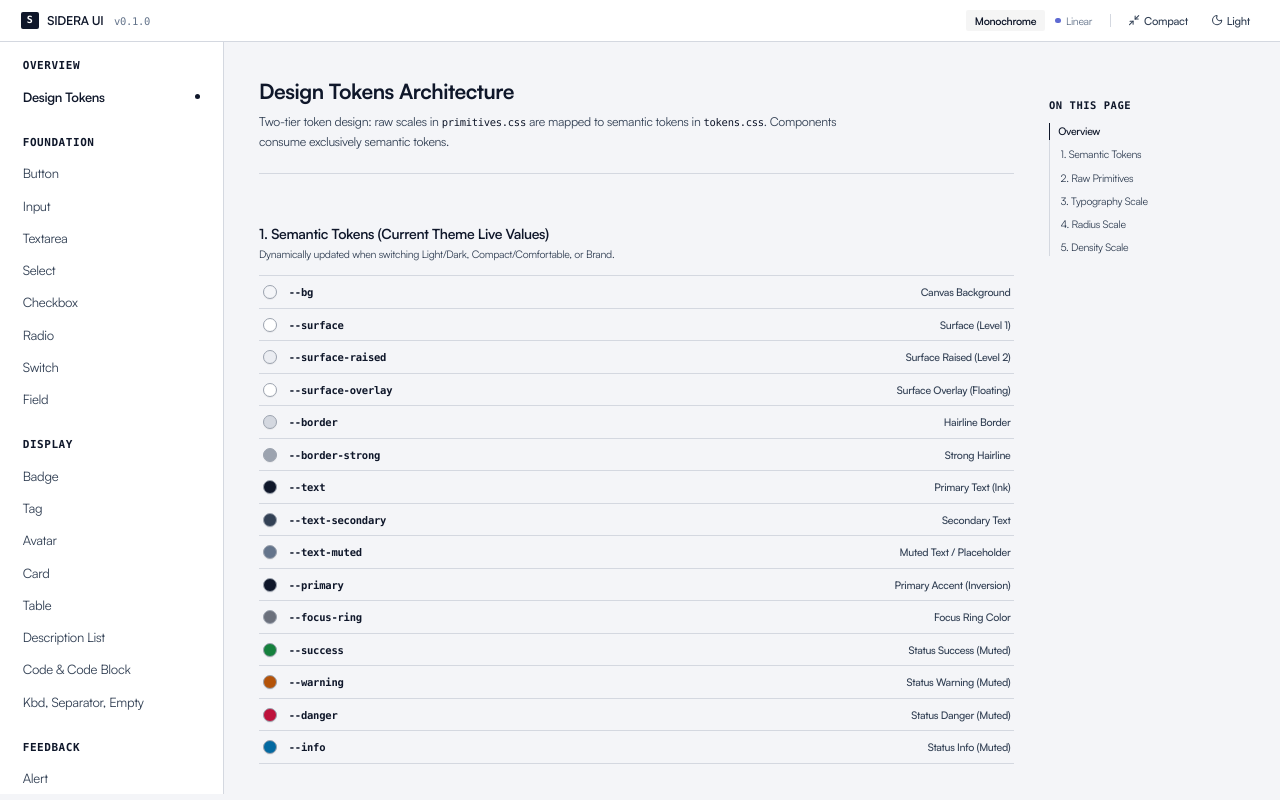
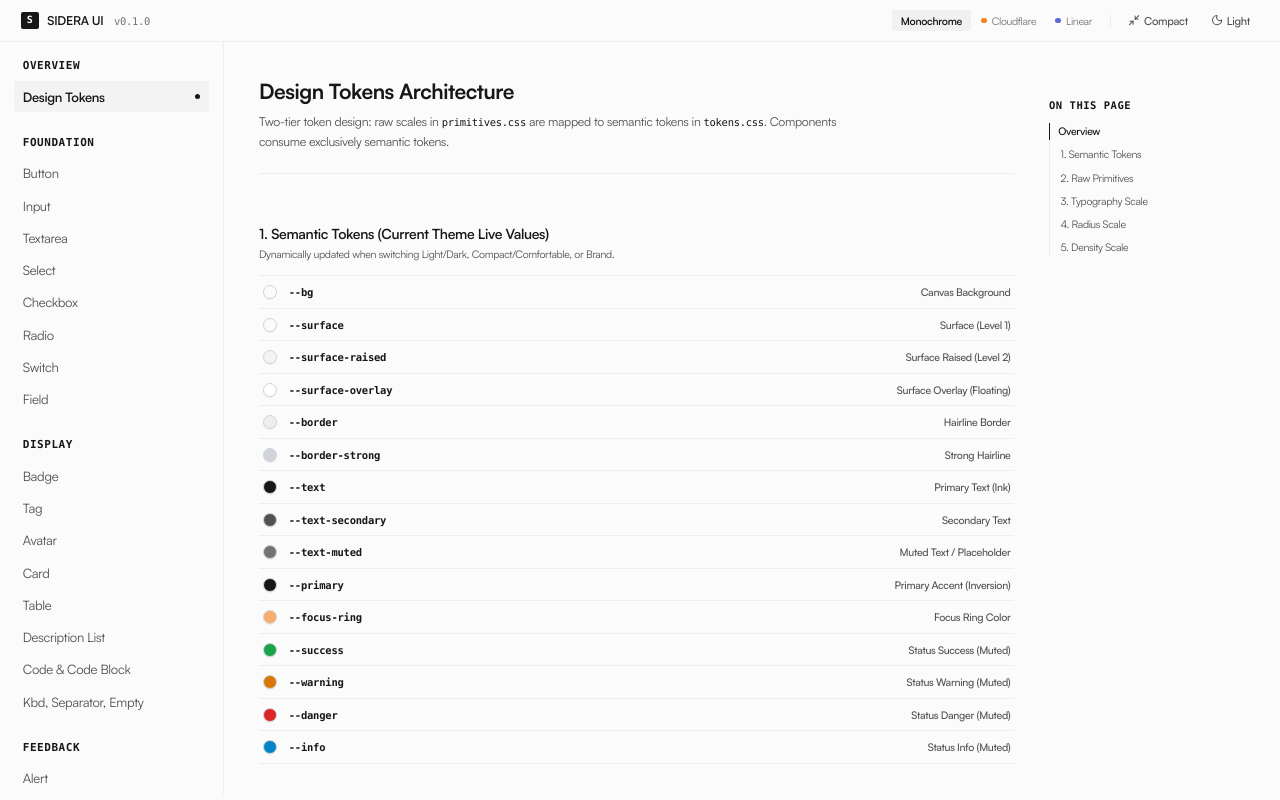
Before and after one commit to ryandaaa/sidera-ui, a React (Vite) app: page / in a window 1280 px wide. Shown: the top 800 px of the page. Built offline with nearby package versions, Linux system fonts and the light colour scheme.

Commit message:
feat(tokens): adopt exact Cloudflare dashboard color palette and seamless card/sidebar backgrounds

```diff
--- a/src/App.tsx
+++ b/src/App.tsx
@@ -48,8 +48,8 @@ export default function App() {
   })
 
   // 3. Brand State (Default: default monochrome)
-  const [brand, setBrand] = React.useState<'default' | 'linear'>(() => {
-    return (localStorage.getItem('sidera-brand') as 'default' | 'linear') || 'default'
+  const [brand, setBrand] = React.useState<'default' | 'cloudflare' | 'linear'>(() => {
+    return (localStorage.getItem('sidera-brand') as 'default' | 'cloudflare' | 'linear') || 'default'
   })
 
   // 4. Hash Routing State
--- a/src/components/ui/CommandSearch/CommandSearch.tsx
+++ b/src/components/ui/CommandSearch/CommandSearch.tsx
@@ -61,7 +61,7 @@ export const CommandSearch = React.forwardRef<HTMLInputElement, CommandSearchPro
           disabled={disabled}
           placeholder={placeholder}
           className={cn(
-            'flex w-full select-text text-xs text-[var(--text)] bg-[var(--surface)]',
+            'flex w-full select-text text-xs text-[var(--text)] bg-[var(--surface-raised)]',
             'rounded-[var(--radius-sm)] border border-[var(--border-strong)] pl-8 pr-16',
             'placeholder:text-[var(--text-muted)] transition-colors duration-100',
             'hover:border-[var(--text-secondary)]',
--- a/src/components/ui/Input/Input.tsx
+++ b/src/components/ui/Input/Input.tsx
@@ -4,7 +4,7 @@ import { cn } from '@/lib/cn'
 
 export const inputVariants = cva(
   [
-    'flex w-full select-text text-xs text-[var(--text)] bg-[var(--surface)]',
+    'flex w-full select-text text-xs text-[var(--text)] bg-[var(--surface-raised)]',
     'rounded-[var(--radius-sm)] border border-[var(--border-strong)]',
     'placeholder:text-[var(--text-muted)]',
     'transition-colors duration-100',
--- a/src/components/ui/Select/Select.tsx
+++ b/src/components/ui/Select/Select.tsx
@@ -10,7 +10,7 @@ export const SelectValue = SelectPrimitive.Value
 
 export const selectTriggerVariants = cva(
   [
-    'flex w-full items-center justify-between select-none text-xs text-[var(--text)] bg-[var(--surface)]',
+    'flex w-full items-center justify-between select-none text-xs text-[var(--text)] bg-[var(--surface-raised)]',
     'rounded-[var(--radius-sm)] border border-[var(--border-strong)]',
     'placeholder:text-[var(--text-muted)]',
     'transition-colors duration-100',
--- a/src/components/ui/Textarea/Textarea.tsx
+++ b/src/components/ui/Textarea/Textarea.tsx
@@ -4,7 +4,7 @@ import { cn } from '@/lib/cn'
 
 export const textareaVariants = cva(
   [
-    'flex w-full select-text text-xs text-[var(--text)] bg-[var(--surface)]',
+    'flex w-full select-text text-xs text-[var(--text)] bg-[var(--surface-raised)]',
     'rounded-[var(--radius-sm)] border border-[var(--border-strong)]',
     'placeholder:text-[var(--text-muted)]',
     'transition-colors duration-100',
--- a/src/showcase/Sidebar.tsx
+++ b/src/showcase/Sidebar.tsx
@@ -113,7 +113,7 @@ export function Sidebar({ currentRoute, onRouteChange }: SidebarProps) {
                     onClick={() => onRouteChange(item.id)}
                     className={`flex items-center justify-between px-2.5 py-1.5 rounded-[var(--radius-xs)] text-left text-[13px] transition-colors ${
                       isActive
-                        ? 'bg-[var(--surface-overlay)] text-[var(--text)] font-semibold'
+                        ? 'bg-[var(--surface-raised)] text-[var(--text)] font-semibold'
                         : 'text-[var(--text-secondary)] hover:text-[var(--text)] hover:bg-[var(--surface-hover)]'
                     }`}
                   >
--- a/src/showcase/TopBar.tsx
+++ b/src/showcase/TopBar.tsx
@@ -6,8 +6,8 @@ export interface TopBarProps {
   onThemeChange: (theme: 'dark' | 'light') => void
   density: 'compact' | 'comfortable'
   onDensityChange: (density: 'compact' | 'comfortable') => void
-  brand: 'default' | 'linear'
-  onBrandChange: (brand: 'default' | 'linear') => void
+  brand: 'default' | 'cloudflare' | 'linear'
+  onBrandChange: (brand: 'default' | 'cloudflare' | 'linear') => void
 }
 
 export function TopBar({
@@ -48,6 +48,22 @@ export function TopBar({
             }`}
           >
             Monochrome
+          </button>
+          <button
+            type="button"
+            onClick={() => onBrandChange('cloudflare')}
+            className={`px-2.5 py-1 rounded-[var(--radius-xs)] text-xs transition-colors flex items-center gap-1.5 ${
+              brand === 'cloudflare'
+                ? 'text-[var(--text)] font-semibold bg-[var(--surface-hover)]'
+                : 'text-[var(--text-muted)] hover:text-[var(--text)]'
+            }`}
+          >
+            <span
+              className="inline-block h-1.5 w-1.5 rounded-full"
+              style={{ backgroundColor: '#f6821f' }}
+              aria-hidden="true"
+            />
+            Cloudflare
           </button>
           <button
             type="button"
--- a/src/styles/tokens.css
+++ b/src/styles/tokens.css
@@ -56,120 +56,128 @@
 }
 
 /* ==========================================================================
-   Dark Theme (High-Contrast Utilitarian Dark)
+   Dark Theme (Extracted from Cloudflare Dark Dashboard)
+   Canvas, Sidebar, and Cards share the same deep #030303 tone
    ========================================================================== */
 :root,
 :root[data-theme="dark"],
 [data-theme="dark"] {
   color-scheme: dark;
 
-  /* Surfaces (4-step surface ladder with distinct depth) */
-  --bg: #08090b;                             /* Deep canvas */
-  --surface: #111317;                        /* Level 1: Cards & Panels */
-  --surface-raised: #181b22;                 /* Level 2: Nested tiles / tables */
-  --surface-overlay: #21252e;                /* Level 3: Menus, tooltips, dialogs */
+  /* Surfaces (Unified canvas & cards with #030303 base) */
+  --bg: #030303;                             /* Pitch black canvas */
+  --surface: #030303;                        /* Level 1: Cards & Panels match background */
+  --surface-raised: #171717;                 /* Level 2: Inputs, codeblocks, search, active items */
+  --surface-overlay: #1c1c1c;                /* Level 3: Menus, tooltips, dialogs */
   --surface-hover: rgba(255, 255, 255, 0.05);
-  --surface-active: rgba(255, 255, 255, 0.09);
+  --surface-active: rgba(255, 255, 255, 0.08);
 
-  /* Hairline Borders (Crisp structural visibility) */
-  --border: #242831;                         /* Subtle separation */
-  --border-strong: #3a414f;                  /* Controls, inputs, focus borders */
-  --border-tertiary: #191c23;
+  /* Hairline Borders (Crisp 1px Cloudflare separation) */
+  --border: #202020;                         /* Subtle separation line */
+  --border-strong: #333333;                  /* Input borders, focus boundaries */
+  --border-tertiary: #171717;
 
-  /* High-Contrast Text (Ink scale: passes WCAG AAA/AA) */
-  --text: #f8fafc;                           /* Primary text & headings (17:1 contrast) */
-  --text-secondary: #cbd5e1;                 /* Body & descriptions (10:1 contrast) */
-  --text-muted: #94a3b8;                     /* Hints & metadata (6:1 contrast) */
-  --text-tertiary: #64748b;                  /* Disabled / footnotes */
+  /* High-Contrast Text (WCAG AAA/AA compliant) */
+  --text: #f3f4f6;                           /* Primary text & headings (17:1 contrast) */
+  --text-secondary: #9ca3af;                 /* Body & descriptions */
+  --text-muted: #71717a;                     /* Hints & metadata */
+  --text-tertiary: #52525b;                  /* Disabled / footnotes */
 
-  /* Primary Monochrome Accent (Emphasis via Inversion) */
+  /* Primary Monochrome Accent (Inverted white on black) */
   --primary: #ffffff;
-  --primary-foreground: #08090b;
-  --primary-hover: #f1f5f9;
+  --primary-foreground: #030303;
+  --primary-hover: #e5e7eb;
+
+  /* Cloudflare Brand Accent Token */
+  --cf-orange: #f6821f;
 
   /* Focus Ring */
-  --focus-ring: rgba(255, 255, 255, 0.7);
+  --focus-ring: rgba(246, 130, 31, 0.7);
 
-  /* Semantic Status (Low-saturation & distinct) */
+  /* Semantic Status (Muted low-saturation status communication) */
   --success: #22c55e;
   --success-fg: #86efac;
   --success-bg: rgba(34, 197, 94, 0.1);
-  --success-border: rgba(34, 197, 94, 0.3);
+  --success-border: rgba(34, 197, 94, 0.25);
 
   --warning: #f59e0b;
   --warning-fg: #fde047;
   --warning-bg: rgba(245, 158, 11, 0.1);
-  --warning-border: rgba(245, 158, 11, 0.3);
+  --warning-border: rgba(245, 158, 11, 0.25);
 
-  --danger: #f43f5e;
+  --danger: #ef4444;
   --danger-fg: #fca5a5;
-  --danger-bg: rgba(244, 63, 94, 0.1);
-  --danger-border: rgba(244, 63, 94, 0.3);
+  --danger-bg: rgba(239, 68, 68, 0.1);
+  --danger-border: rgba(239, 68, 68, 0.25);
 
-  --info: #38bdf8;
+  --info: #0284c7;
   --info-fg: #7dd3fc;
-  --info-bg: rgba(56, 189, 248, 0.1);
-  --info-border: rgba(56, 189, 248, 0.3);
+  --info-bg: rgba(2, 132, 199, 0.1);
+  --info-border: rgba(2, 132, 199, 0.25);
 
   /* Shadows (Only for floating overlays) */
-  --shadow-overlay: 0 4px 16px -2px rgba(0, 0, 0, 0.6), 0 0 0 1px var(--border-strong);
+  --shadow-overlay: 0 4px 16px -2px rgba(0, 0, 0, 0.8), 0 0 0 1px var(--border-strong);
 }
 
 /* ==========================================================================
-   Light Theme (High-Contrast, Eye-Friendly Utilitarian Light)
+   Light Theme (Extracted from Cloudflare One Light Dashboard)
+   Canvas, Sidebar, and Cards share the same cohesive #fbfbfb tone
    ========================================================================== */
 :root[data-theme="light"],
 [data-theme="light"] {
   color-scheme: light;
 
-  /* Surfaces (Calm cool-gray canvas makes pure white cards stand out cleanly) */
-  --bg: #f4f5f8;                             /* Clean canvas with clear depth */
-  --surface: #ffffff;                        /* Crisp pure white card surface */
-  --surface-raised: #ebedf2;                 /* Level 2: Nested surfaces */
-  --surface-overlay: #ffffff;                /* Level 3: Menus & dialogs */
+  /* Surfaces (Cohesive #fbfbfb canvas, sidebar & cards) */
+  --bg: #fbfbfb;                             /* Cloudflare One canvas */
+  --surface: #fbfbfb;                        /* Cards & panels match background */
+  --surface-raised: #f3f3f3;                 /* Active sidebar items, inputs, tables */
+  --surface-overlay: #ffffff;                /* Floating menus & dialogs */
   --surface-hover: rgba(0, 0, 0, 0.04);
-  --surface-active: rgba(0, 0, 0, 0.08);
+  --surface-active: rgba(0, 0, 0, 0.07);
 
-  /* Hairline Borders (Crisp & clearly visible, no washed-out lines) */
-  --border: #d4d8e0;                         /* Sharp hairline (1.5:1 on canvas, 1.8:1 on card) */
-  --border-strong: #9ca3af;                  /* Strong border for inputs & active elements */
-  --border-tertiary: #e4e7ec;
+  /* Hairline Borders (Crisp 1px Cloudflare separation) */
+  --border: #eeeeee;                         /* Card outline & divider */
+  --border-strong: #d1d5db;                  /* Inputs & active element borders */
+  --border-tertiary: #f0f0f0;
 
-  /* High-Contrast Text (Deep dark ink: passes WCAG AAA/AA, zero eye-strain) */
-  --text: #0f172a;                           /* Deep slate near-black (16:1 contrast ratio) */
-  --text-secondary: #334155;                 /* Slate-700 (9:1 contrast ratio) */
-  --text-muted: #64748b;                     /* Slate-500 (4.8:1 contrast ratio - passes AA) */
-  --text-tertiary: #94a3b8;                  /* Slate-400 for disabled text */
+  /* High-Contrast Text (Deep dark ink) */
+  --text: #171717;                           /* Primary text & headings (16:1 contrast) */
+  --text-secondary: #525252;                 /* Body & descriptions */
+  --text-muted: #737373;                     /* Hints & metadata */
+  --text-tertiary: #a3a3a3;                  /* Disabled / footnotes */
 
-  /* Primary Monochrome Accent (Near-black button fill on light) */
-  --primary: #0f172a;
+  /* Primary Monochrome Accent (Near-black button fill) */
+  --primary: #171717;
   --primary-foreground: #ffffff;
-  --primary-hover: #1e293b;
+  --primary-hover: #262626;
+
+  /* Cloudflare Brand Accent Token */
+  --cf-orange: #f6821f;
 
   /* Focus Ring */
-  --focus-ring: rgba(15, 23, 42, 0.6);
+  --focus-ring: rgba(246, 130, 31, 0.65);
 
   /* Semantic Status (Legible on light surface) */
-  --success: #15803d;
+  --success: #16a34a;
   --success-fg: #15803d;
-  --success-bg: rgba(22, 163, 74, 0.1);
-  --success-border: rgba(22, 163, 74, 0.35);
+  --success-bg: rgba(22, 163, 74, 0.08);
+  --success-border: rgba(22, 163, 74, 0.3);
 
-  --warning: #b45309;
+  --warning: #d97706;
   --warning-fg: #b45309;
-  --warning-bg: rgba(217, 119, 6, 0.1);
-  --warning-border: rgba(217, 119, 6, 0.35);
+  --warning-bg: rgba(217, 119, 6, 0.08);
+  --warning-border: rgba(217, 119, 6, 0.3);
 
-  --danger: #be123c;
-  --danger-fg: #be123c;
-  --danger-bg: rgba(225, 29, 72, 0.1);
-  --danger-border: rgba(225, 29, 72, 0.35);
+  --danger: #dc2626;
+  --danger-fg: #b91c1c;
+  --danger-bg: rgba(220, 38, 38, 0.08);
+  --danger-border: rgba(220, 38, 38, 0.3);
 
-  --info: #0369a1;
+  --info: #0284c7;
   --info-fg: #0369a1;
-  --info-bg: rgba(2, 132, 199, 0.1);
-  --info-border: rgba(2, 132, 199, 0.35);
+  --info-bg: rgba(2, 132, 199, 0.08);
+  --info-border: rgba(2, 132, 199, 0.3);
 
   /* Shadows (Only for floating overlays) */
-  --shadow-overlay: 0 4px 16px -2px rgba(0, 0, 0, 0.08), 0 0 0 1px var(--border-strong);
+  --shadow-overlay: 0 4px 16px -2px rgba(0, 0, 0, 0.06), 0 0 0 1px var(--border);
 }
```
Also changed, not shown: src/themes/example-client.css (+20 -0 lines).
